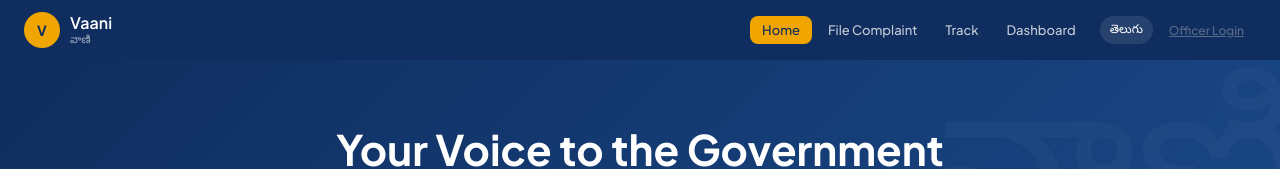
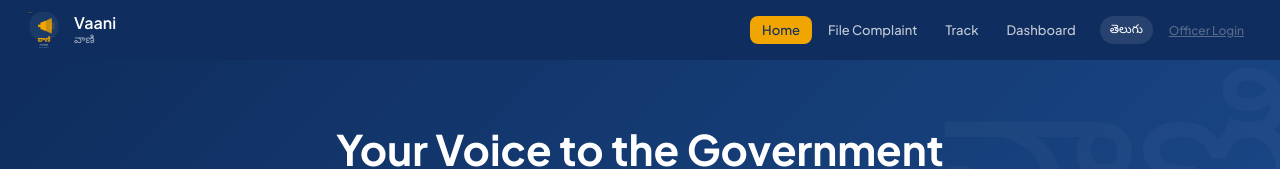
Before and after one commit to andhrapradeshvaani-afk/vaani-frontend, a Next.js app: page / in a window 1280 px wide. Shown: the top 169 px of the page. Built offline with nearby package versions, Linux system fonts and the light colour scheme; no server answers; a web font is replaced by a local one.

Commit message:
fix: replace nav V circle with actual Vaani icon image

```diff
--- a/app/components/Nav.js
+++ b/app/components/Nav.js
@@ -14,7 +14,7 @@ export default function Nav({ lang, setLang }) {
   return (
     <nav className="nav">
       <Link href="/" className="nav-brand">
-        <div className="nav-logo">V</div>
+        <img src="/favicon.png" alt="Vaani" style={{width:'40px',height:'40px',borderRadius:'10px',objectFit:'cover'}} />
         <div>
           <div className="nav-title">Vaani</div>
           <div className="nav-te">వాణి</div>
```
